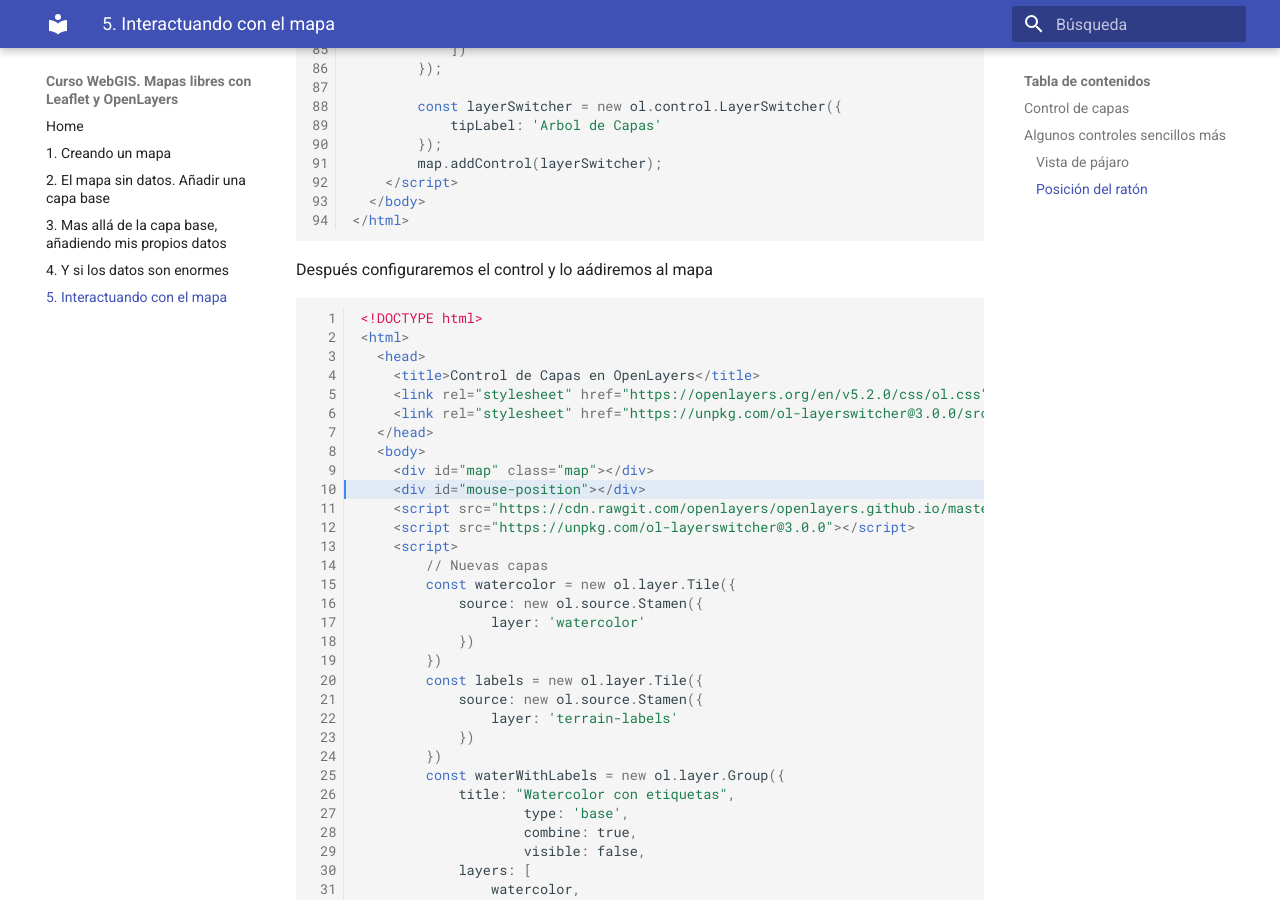
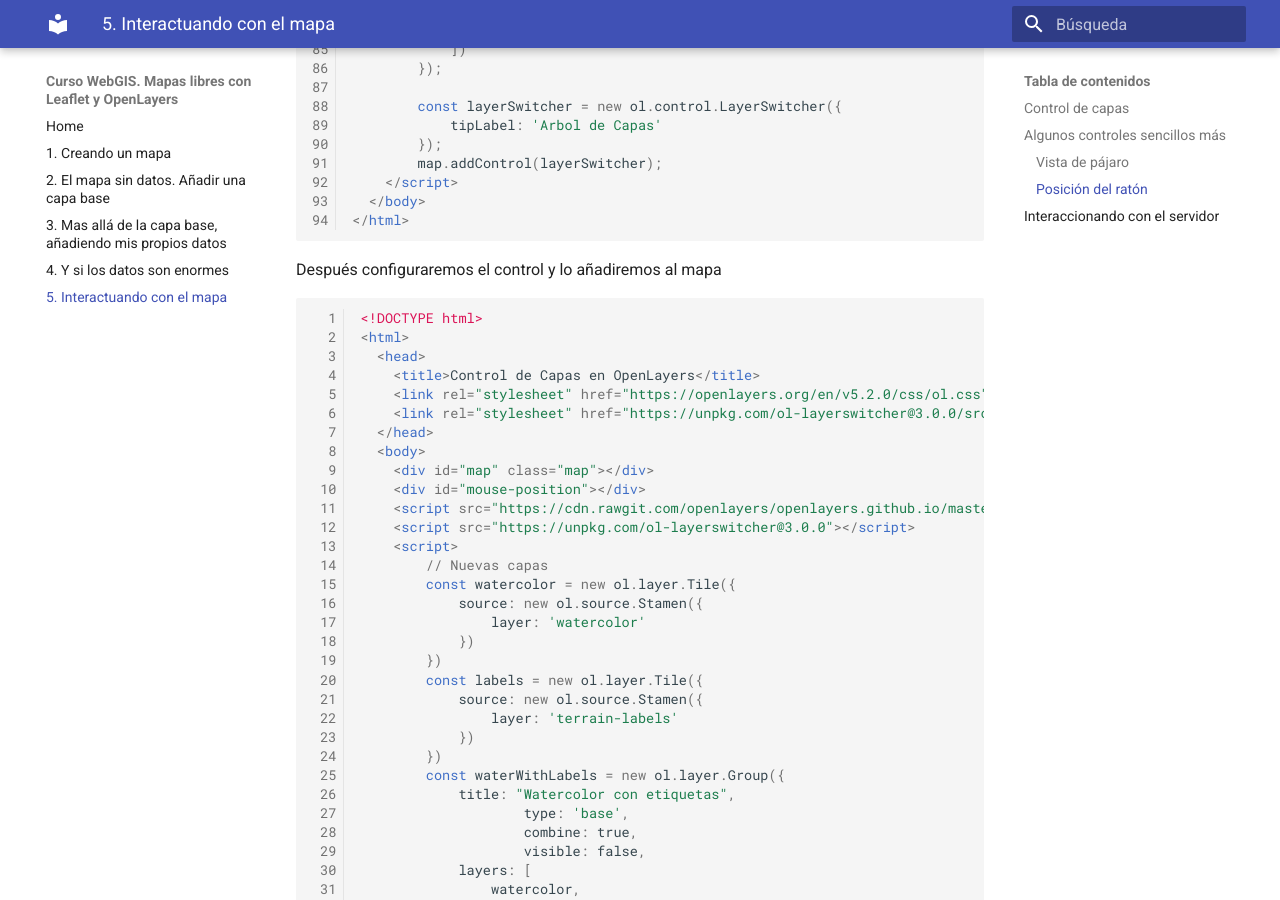
Before and after one commit to xeoinquedos/curso-webgis, an MkDocs documentation site: the page built from docs/5_interactuando_mapa.md, in a window 1280 px wide and 900 px high, scrolled down 12590 px. Built offline with MkDocs 1.6.1 and Material for MkDocs 9.7.7, drawn with Linux system fonts in a browser that asks for light colours; some of the changed text lies outside the part shown.

Commit message:
Detalles del mouseposition

````diff
--- a/docs/5_interactuando_mapa.md
+++ b/docs/5_interactuando_mapa.md
@@ -628,9 +628,9 @@
 </html>
 ```
 
-Después configuraremos el control y lo aádiremos al mapa
+Después configuraremos el control y lo añadiremos al mapa
 
-```html hl_lines="10"
+```html hl_lines="73 74 75 76 77 78 79 80 81 94"
 <!DOCTYPE html>
 <html>
   <head>
@@ -736,3 +736,5 @@
   </body>
 </html>
 ```
+
+## Interaccionando con el servidor
````
